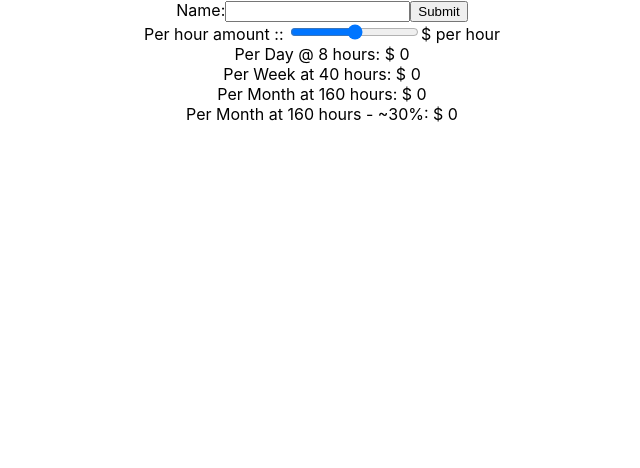
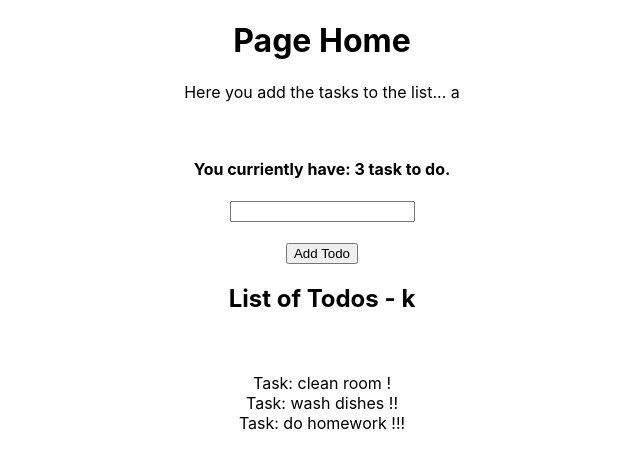
Before and after one commit to GamesOfSummer/react-104-redux, a React (Create React App) app: page / in a window 1280 px wide. Shown: the top 468 px of the page, without its empty margins (318-958 px from the left). Built offline with nearby package versions, Linux system fonts and the light colour scheme.

Commit message:
working todo list

```diff
--- /dev/null
+++ b/src/AddTodo.jsx
@@ -0,0 +1,62 @@
+import React, { Component } from 'react';
+
+// Redux things
+import { connect } from 'react-redux';
+import { store } from './redux/store';
+import { addNewTask } from './redux/actions/actions';
+
+const stateReturner = state => {
+    console.log('The STATE: ', state);
+    return state;
+};
+
+class AddTodo extends React.Component {
+    constructor(props) {
+        super(props);
+        this.state = {
+            task: '',
+            numberoftasks: 0
+        };
+    }
+
+    componentDidMount() {
+        let numberOfTask = store.getState();
+        this.setState({ numberoftasks: numberOfTask.todos.length });
+    }
+
+    addTask = () => {
+        console.log('Task to add: ', this.state.task);
+        store.dispatch(addNewTask(this.state.task));
+        this.setState({ task: '' });
+        this.componentDidMount();
+    };
+
+    render() {
+        return (
+            <div>
+                <h1>Page Home</h1>
+                <p>Here you add the tasks to the list... a</p>
+                <br />
+
+                <h4>
+                    You curriently have: {this.state.numberoftasks} task to do.
+                </h4>
+
+                <div>
+                    <input
+                        type="text"
+                        value={this.state.task}
+                        onChange={e => {
+                            this.setState({ task: e.target.value });
+                        }}
+                    />
+                    <br />
+                    <br />
+                    <button onClick={this.addTask}>Add Todo</button>
+                </div>
+            </div>
+        );
+    }
+}
+
+export default connect(stateReturner)(AddTodo);
--- a/src/App.js
+++ b/src/App.js
@@ -1,18 +1,24 @@
 import React from 'react';
-import Slider from './Slider';
+
 import './App.css';
-import { render } from 'react-dom';
+
+import AddTodo from './AddTodo';
+
+import { Provider } from 'react-redux';
+
+import OutputStore from './OutputStore';
+
 import { createStore } from 'redux';
-import { Provider } from 'react-redux';
-import combineReducers from './reducers/app';
+import { reducer } from './redux/reducer/reducer';
 
-const store = createStore(combineReducers);
+export const store = createStore(reducer);
 
 function App() {
     return (
         <Provider store={store}>
             <div className="App">
-                <Slider />
+                <AddTodo />
+                <OutputStore />
             </div>
         </Provider>
     );
--- /dev/null
+++ b/src/OutputStore.jsx
@@ -0,0 +1,44 @@
+import React, { Component } from 'react';
+
+// Redux things
+import { connect } from 'react-redux';
+import { store } from './redux/store';
+
+const stateReturner = state => {
+    console.log('The STATE: ', state);
+    return state;
+};
+
+class OutputStore extends Component {
+    constructor(props) {
+        super(props);
+        this.state = {
+            taskstd: []
+        };
+    }
+
+    componentWillMount() {
+        let fullRxStore = store.getState();
+        console.log('The store in todos-p: ', fullRxStore);
+        this.setState({ taskstd: fullRxStore.todos });
+    }
+    render() {
+        return (
+            <div>
+                <h2>List of Todos - k</h2>
+                <br />
+                <br />
+
+                {this.state.taskstd.map(x => {
+                    return (
+                        <div>
+                            <div>Task: {x.task}</div>
+                        </div>
+                    );
+                })}
+            </div>
+        );
+    }
+}
+
+export default connect(stateReturner)(OutputStore);
--- a/src/RatePerDay.jsx
+++ /dev/null
@@ -1,29 +0,0 @@
-import React from 'react';
-
-class RatePerDay extends React.Component {
-    constructor(props) {
-        super(props);
-        this.state = { value: props.value };
-    }
-
-    render() {
-        return (
-            <div>
-                <label>Per Day @ 8 hours: $ {this.props.value * 8}</label>
-                <br />
-                <label>Per Week at 40 hours: $ {this.props.value * 40}</label>
-                <br />
-                <label>
-                    Per Month at 160 hours: $ {this.props.value * 160}
-                </label>
-                <br />
-                <label>
-                    Per Month at 160 hours - ~30%: ${' '}
-                    {this.props.value * 160 * 0.7}
-                </label>
-            </div>
-        );
-    }
-}
-
-export default RatePerDay;
--- a/src/Slider.jsx
+++ /dev/null
@@ -1,55 +0,0 @@
-import React from 'react';
-import RatePerDay from './RatePerDay';
-
-class Slider extends React.Component {
-    constructor(props) {
-        super(props);
-        this.state = { value: '' };
-
-        this.handleChange = this.handleChange.bind(this);
-        this.handleSubmit = this.handleSubmit.bind(this);
-    }
-
-    handleChange(event) {
-        this.setState({ value: event.target.value });
-    }
-
-    handleSubmit(event) {
-        alert('A name was submitted: ' + this.state.value);
-        event.preventDefault();
-    }
-
-    render() {
-        return (
-            <div>
-                <form onSubmit={this.handleSubmit}>
-                    <label>
-                        Name:
-                        <input
-                            type="text"
-                            value={this.state.value}
-                            onChange={this.handleChange}
-                        />
-                    </label>
-                    <input type="submit" value="Submit" />
-                </form>
-
-                <div className="my-5">
-                    <label htmlFor="customRange1">Per hour amount :: </label>
-                    <input
-                        type="range"
-                        className="custom-range"
-                        id="customRange1"
-                        onChange={this.handleChange}
-                    />
-
-                    <label>$ {this.state.value} per hour</label>
-                </div>
-
-                <RatePerDay value={this.state.value} />
-            </div>
-        );
-    }
-}
-
-export default Slider;
--- a/src/reducers/app.js
+++ /dev/null
@@ -1,6 +0,0 @@
-import { combineReducers } from 'redux';
-import taxes from './taxes';
-
-export default combineReducers({
-    taxes
-});
--- a/src/reducers/taxes.js
+++ /dev/null
@@ -1,23 +0,0 @@
-const taxes = (state = [], action) => {
-    switch (action.type) {
-        case 'ADD_TODO':
-            return [
-                ...state,
-                {
-                    id: action.id,
-                    text: action.text,
-                    completed: false
-                }
-            ];
-        case 'TOGGLE_TODO':
-            return state.map(todo =>
-                todo.id === action.id
-                    ? { ...todo, completed: !todo.completed }
-                    : todo
-            );
-        default:
-            return state;
-    }
-};
-
-export default taxes;
--- /dev/null
+++ b/src/redux/actions/actions.js
@@ -0,0 +1,8 @@
+import { ADDTASK } from '../reducer/key-strings';
+
+export const addNewTask = itemToDo => {
+    return {
+        type: ADDTASK,
+        text: itemToDo
+    };
+};
--- /dev/null
+++ b/src/redux/reducer/key-strings.js
@@ -0,0 +1 @@
+export const ADDTASK = 'ADDTASK';
--- /dev/null
+++ b/src/redux/reducer/reducer.js
@@ -0,0 +1,19 @@
+import { ADDTASK } from './key-strings';
+
+const initialState = {
+    todos: [
+        { task: 'clean room !', finish: false },
+        { task: 'wash dishes !!', finish: false },
+        { task: 'do homework !!!', finish: false }
+    ]
+};
+
+export const reducer = (state = initialState, action) => {
+    switch (action.type) {
+        case ADDTASK:
+            state.todos.push({ task: action.text, finish: false });
+            return { todos: state.todos };
+        default:
+            return state;
+    }
+};
--- /dev/null
+++ b/src/redux/store.js
@@ -0,0 +1,4 @@
+import { createStore } from 'redux';
+import { reducer } from './reducer/reducer';
+
+export const store = createStore(reducer);
```
